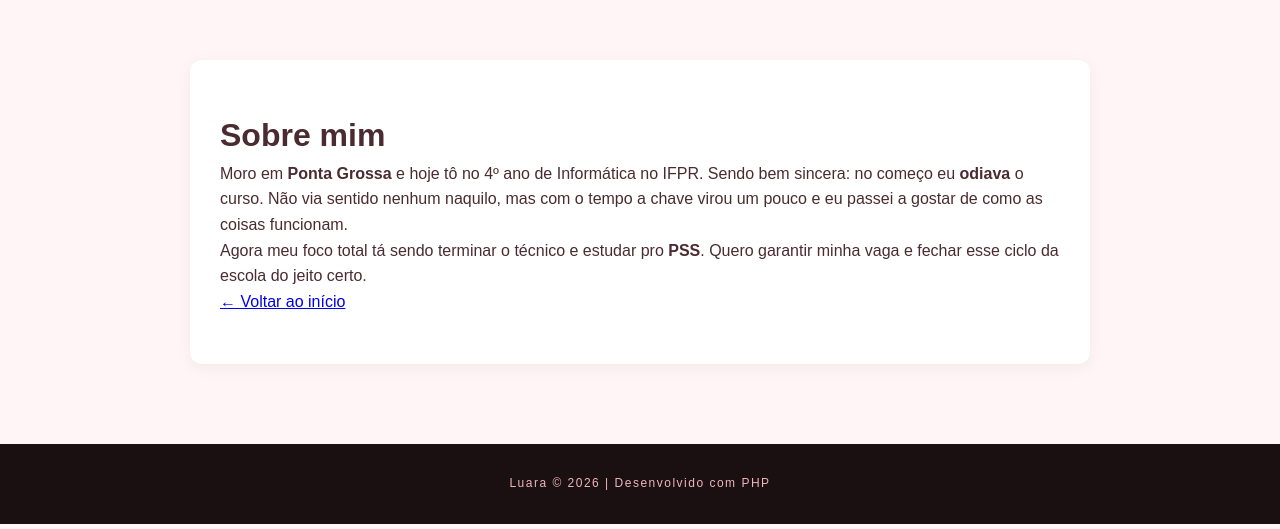
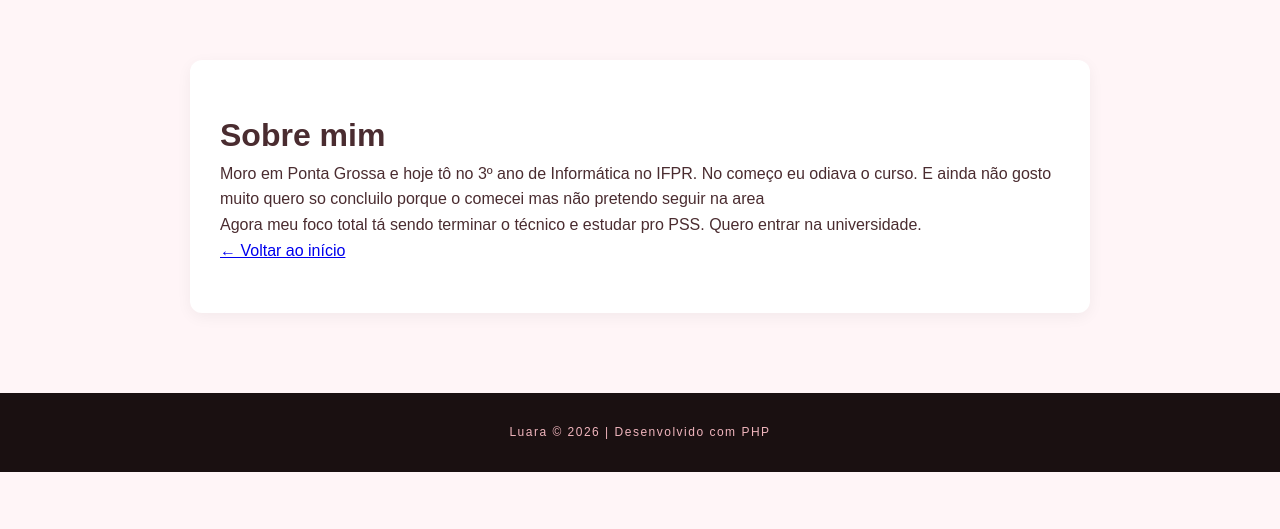
Before and after one commit to luara874/2026-DWII, a PHP site: page /sobre.php in a window 1280 px wide. Shown: the part 63-592 px from the top of the page. Run offline with PHP 8.4, Linux system fonts and the light colour scheme.

```diff
--- a/01_php-intro/sobre.php
+++ b/01_php-intro/sobre.php
@@ -20,8 +20,8 @@ $pagina_atual = "sobre";
 <?php include "includes/cabecalho.php"; ?>
     <div class="container">
         <h1>Sobre mim</h1>
-        <p>Moro em <strong>Ponta Grossa</strong> e hoje tô no 4º ano de Informática no IFPR. Sendo bem sincera: no começo eu <strong>odiava</strong> o curso. Não via sentido nenhum naquilo, mas com o tempo a chave virou um pouco e eu passei a gostar de como as coisas funcionam.</p>
-        <p>Agora meu foco total tá sendo terminar o técnico e estudar pro <strong>PSS</strong>. Quero garantir minha vaga e fechar esse ciclo da escola do jeito certo.</p>
+        <p>Moro em Ponta Grossa e hoje tô no 3º ano de Informática no IFPR. No começo eu odiava o curso. E ainda não gosto muito quero so concluilo porque o comecei mas não pretendo seguir na area</p>
+        <p>Agora meu foco total tá sendo terminar o técnico e estudar pro PSS. Quero entrar na universidade.</p>
         <a href="index.php" class="btn-voltar">← Voltar ao início</a>
     </div>
     <?php include "includes/rodape.php"; ?>
```
